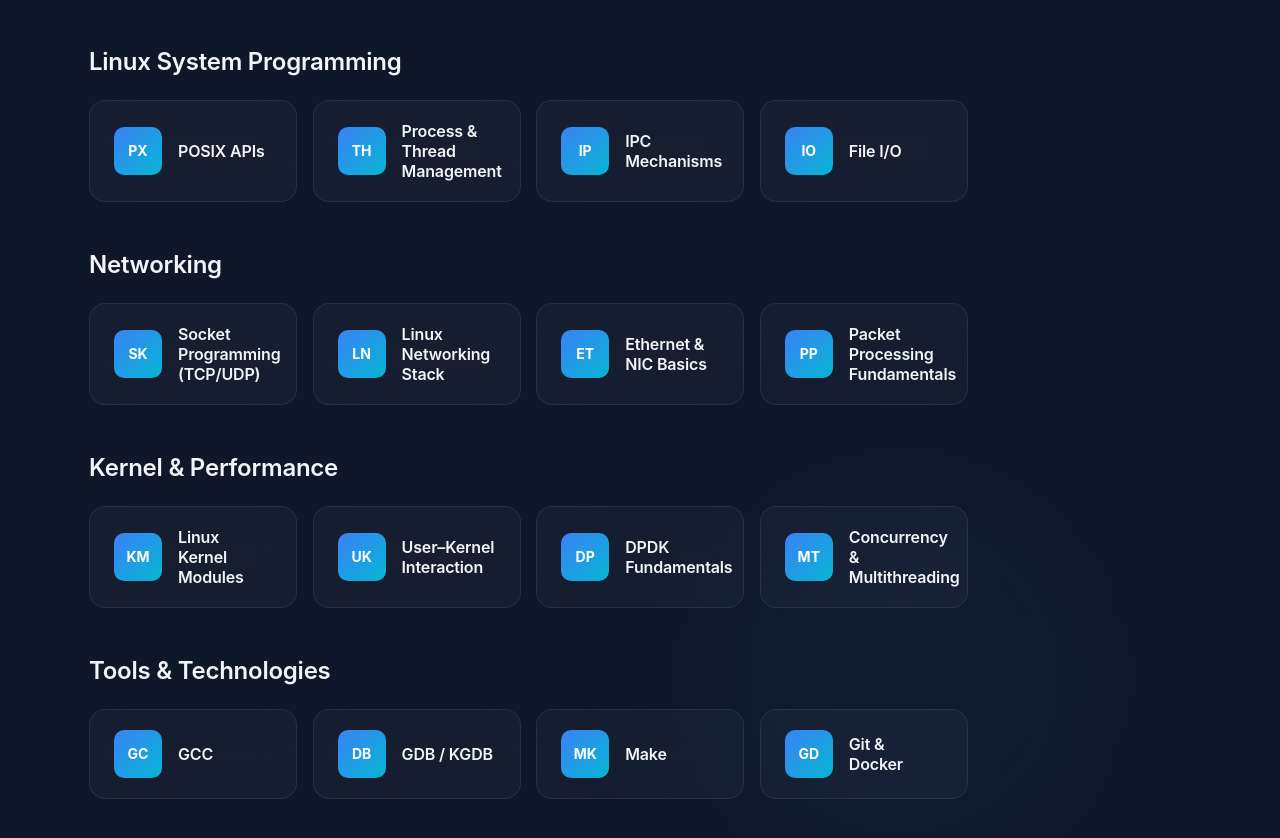
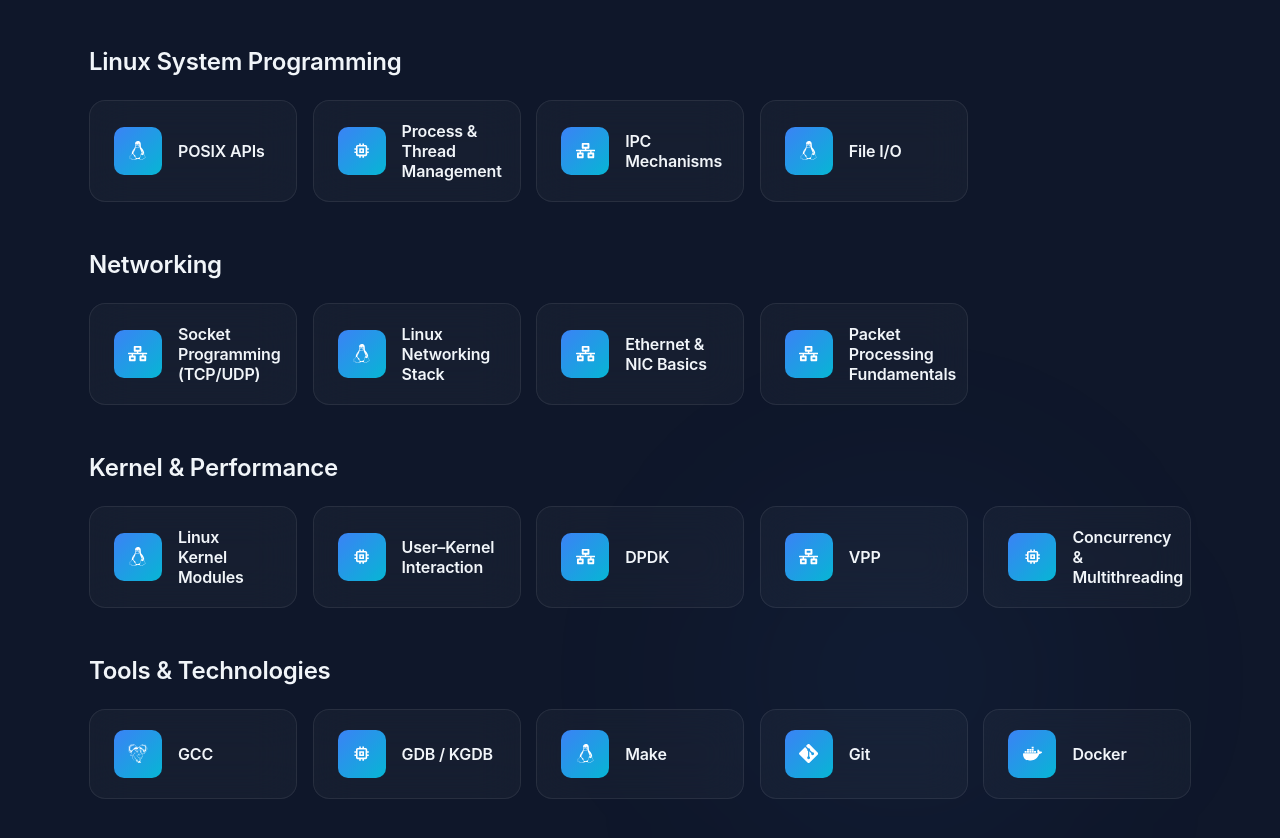
Before and after one commit to harshraj1695/Portfolio, a React (Vite) app: page / in a window 1280 px wide. Shown: the part 3621-4459 px from the top of the page. Built offline with nearby package versions, Linux system fonts and the light colour scheme; no server answers.

Commit message:
added the latest skills

```diff
--- a/package.json
+++ b/package.json
@@ -11,7 +11,8 @@
   },
   "dependencies": {
     "react": "^19.2.3",
-    "react-dom": "^19.2.3"
+    "react-dom": "^19.2.3",
+    "react-icons": "^5.6.0"
   },
   "devDependencies": {
     "@eslint/js": "^9.39.2",
--- a/src/components/Skills.css
+++ b/src/components/Skills.css
@@ -92,8 +92,7 @@
   display: flex;
   align-items: center;
   justify-content: center;
-  font-size: 0.875rem;
-  font-weight: 700;
+  font-size: 1.2rem;   /* important for icon visibility */
   color: white;
   flex-shrink: 0;
   transition: transform 0.3s ease;
@@ -151,7 +150,7 @@
   .skill-icon {
     width: 40px;
     height: 40px;
-    font-size: 0.75rem;
+    font-size: 1rem;
   }
 
   .skill-name {
--- a/src/components/Skills.tsx
+++ b/src/components/Skills.tsx
@@ -1,51 +1,67 @@
-import { useEffect, useRef, useState } from 'react';
-import type { SkillCategory } from '../types';
-import './Skills.css';
+import { useEffect, useRef, useState } from "react";
+import type { SkillCategory } from "../types";
+import "./Skills.css";
+
+import {
+  SiC,
+  SiCplusplus,
+  SiJavascript,
+  SiLinux,
+  SiDocker,
+  SiGit,
+  SiGnu,
+} from "react-icons/si";
+
+import { FaNetworkWired } from "react-icons/fa";
+import { TbBinaryTree } from "react-icons/tb";
+import { MdMemory } from "react-icons/md";
 
 const skillsData: SkillCategory[] = [
   {
-    category: 'Programming',
+    category: "Programming",
     skills: [
-      { name: 'C', icon: 'C' },
-      { name: 'C++', icon: 'C++' },
-      { name: 'JavaScript', icon: 'JS' },
-      { name: 'Data Structures & Algorithms', icon: 'DS' },
+      { name: "C", icon: <SiC /> },
+      { name: "C++", icon: <SiCplusplus /> },
+      { name: "JavaScript", icon: <SiJavascript /> },
+      { name: "Data Structures & Algorithms", icon: <TbBinaryTree /> },
     ],
   },
   {
-    category: 'Linux System Programming',
+    category: "Linux System Programming",
     skills: [
-      { name: 'POSIX APIs', icon: 'PX' },
-      { name: 'Process & Thread Management', icon: 'TH' },
-      { name: 'IPC Mechanisms', icon: 'IP' },
-      { name: 'File I/O', icon: 'IO' },
+      { name: "POSIX APIs", icon: <SiLinux /> },
+      { name: "Process & Thread Management", icon: <MdMemory /> },
+      { name: "IPC Mechanisms", icon: <FaNetworkWired /> },
+      { name: "File I/O", icon: <SiLinux /> },
     ],
   },
   {
-    category: 'Networking',
+    category: "Networking",
     skills: [
-      { name: 'Socket Programming (TCP/UDP)', icon: 'SK' },
-      { name: 'Linux Networking Stack', icon: 'LN' },
-      { name: 'Ethernet & NIC Basics', icon: 'ET' },
-      { name: 'Packet Processing Fundamentals', icon: 'PP' },
+      { name: "Socket Programming (TCP/UDP)", icon: <FaNetworkWired /> },
+      { name: "Linux Networking Stack", icon: <SiLinux /> },
+      { name: "Ethernet & NIC Basics", icon: <FaNetworkWired /> },
+      { name: "Packet Processing Fundamentals", icon: <FaNetworkWired /> },
     ],
   },
   {
-    category: 'Kernel & Performance',
+    category: "Kernel & Performance",
     skills: [
-      { name: 'Linux Kernel Modules', icon: 'KM' },
-      { name: 'User–Kernel Interaction', icon: 'UK' },
-      { name: 'DPDK Fundamentals', icon: 'DP' },
-      { name: 'Concurrency & Multithreading', icon: 'MT' },
+      { name: "Linux Kernel Modules", icon: <SiLinux /> },
+      { name: "User–Kernel Interaction", icon: <MdMemory /> },
+      { name: "DPDK", icon: <FaNetworkWired /> },
+      { name: "VPP", icon: <FaNetworkWired /> },
+      { name: "Concurrency & Multithreading", icon: <MdMemory /> },
     ],
   },
   {
-    category: 'Tools & Technologies',
+    category: "Tools & Technologies",
     skills: [
-      { name: 'GCC', icon: 'GC' },
-      { name: 'GDB / KGDB', icon: 'DB' },
-      { name: 'Make', icon: 'MK' },
-      { name: 'Git & Docker', icon: 'GD' },
+      { name: "GCC", icon: <SiGnu /> },
+      { name: "GDB / KGDB", icon: <MdMemory /> },
+      { name: "Make", icon: <SiLinux /> },
+      { name: "Git", icon: <SiGit /> },
+      { name: "Docker", icon: <SiDocker /> },
     ],
   },
 ];
@@ -55,7 +71,11 @@
   const skillRefs = useRef<(HTMLDivElement | null)[]>([]);
 
   useEffect(() => {
-    const observers = skillRefs.current.map((ref, index) => {
+    const observers: IntersectionObserver[] = [];
+
+    skillRefs.current.forEach((ref, index) => {
+      if (!ref) return;
+
       const observer = new IntersectionObserver(
         ([entry]) => {
           if (entry.isIntersecting) {
@@ -65,14 +85,11 @@
         { threshold: 0.2 }
       );
 
-      if (ref) {
-        observer.observe(ref);
-      }
-
-      return observer;
+      observer.observe(ref);
+      observers.push(observer);
     });
 
-    return () => observers.forEach((observer) => observer.disconnect());
+    return () => observers.forEach((o) => o.disconnect());
   }, []);
 
   return (
@@ -84,10 +101,15 @@
           {skillsData.map((category, categoryIndex) => (
             <div
               key={categoryIndex}
-              ref={(el) => { skillRefs.current[categoryIndex] = el; }}
-              className={`skill-category ${visibleSkills.has(categoryIndex) ? 'visible' : ''}`}
+              ref={(el) => {
+                skillRefs.current[categoryIndex] = el;
+              }}
+              className={`skill-category ${
+                visibleSkills.has(categoryIndex) ? "visible" : ""
+              }`}
             >
               <h3 className="category-title">{category.category}</h3>
+
               <div className="skills-grid">
                 {category.skills.map((skill, skillIndex) => (
                   <div key={skillIndex} className="skill-badge">
--- a/src/types.ts
+++ b/src/types.ts
@@ -1,3 +1,5 @@
+import type { ReactNode } from "react";
+
 export type Project = {
   title: string;
   description: string;
@@ -9,7 +11,7 @@
 
 export interface Skill {
   name: string;
-  icon: string;
+  icon: ReactNode;
 }
 
 export interface SkillCategory {
```
Also changed, not shown: 1 other file (tests, documents, lock files or other folders).
